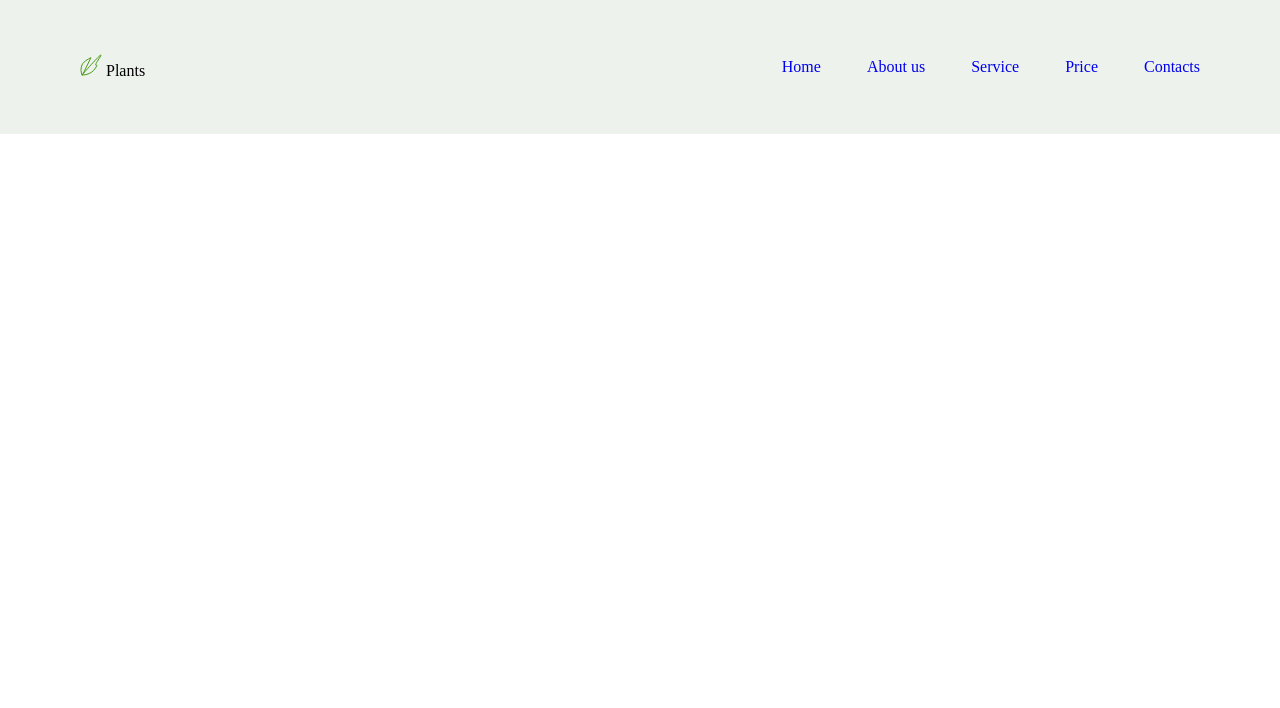
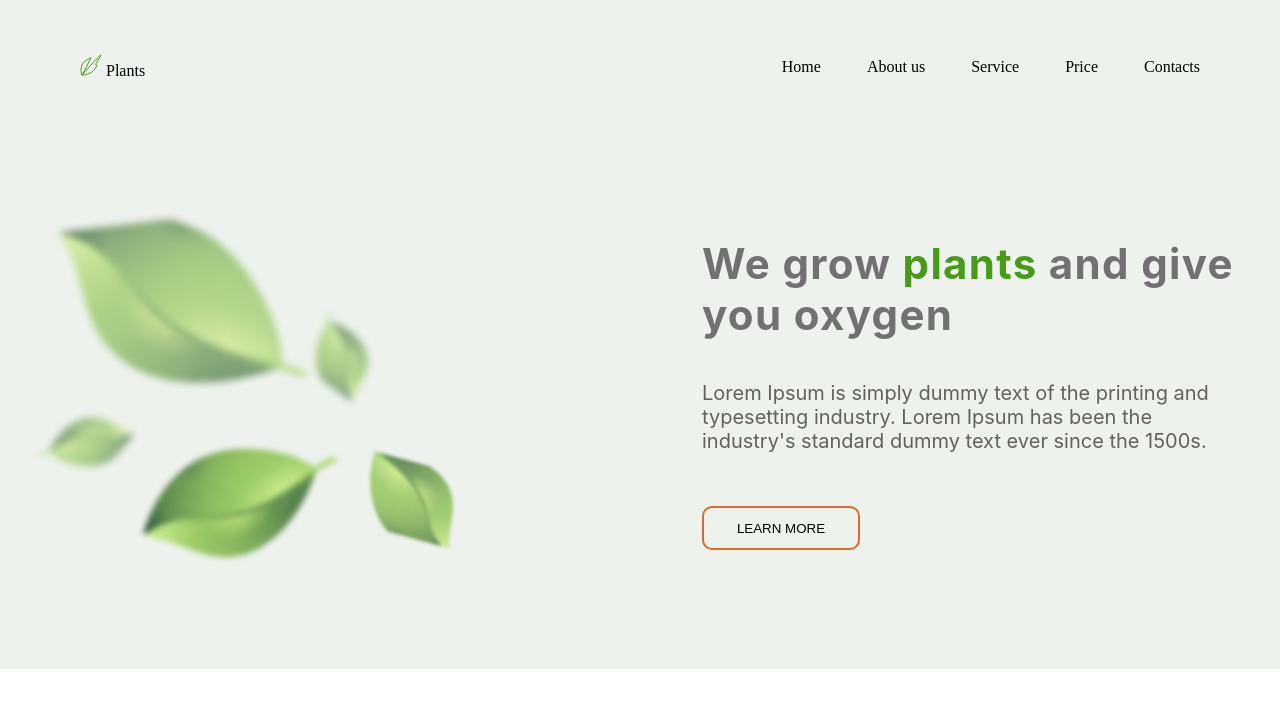
Before and after one commit to alenslyn/plants, a plain HTML site: page index.html in a window 1280 px wide. Drawn offline with Linux system fonts and the light colour scheme.

Commit message:
add welcome

```diff
--- a/index.html
+++ b/index.html
@@ -26,6 +26,25 @@
           </nav>
         </header>
       </section>
+      <section class="main__welcome">
+        <div class="welcome">
+          <div class="welcome__leafs leafs">
+            <img class="leafs__img" src="images/leafs1.png" />
+          </div>
+          <div class="welcome__info info">
+            <h1 class="info__title">
+              We grow <span class="info__colortext">plants</span> and give you
+              oxygen
+            </h1>
+            <p class="info__desc">
+              Lorem Ipsum is simply dummy text of the printing and typesetting
+              industry. Lorem Ipsum has been the<br />
+              industry's standard dummy text ever since the 1500s.
+            </p>
+            <button class="info__more">LEARN MORE</button>
+          </div>
+        </div>
+      </section>
     </article>
   </body>
 </html>
--- a/styles.css
+++ b/styles.css
@@ -17,7 +17,7 @@ li {
 .header {
   width: 1120px;
   height: 50px;
-  padding: 42px auto;
+
   display: flex;
   justify-content: space-between;
   align-items: center;
@@ -27,7 +27,60 @@ li {
   display: flex;
   gap: 46px;
 }
-
+.nav__pages a {
+  color: black;
+}
 .nav__pages li a:hover {
   color: #e06733;
 }
+.main__welcome {
+  padding-top: 62px;
+  padding-bottom: 62px;
+  background-color: #edf2ec;
+  display: flex;
+  justify-content: center;
+}
+.welcome {
+  display: flex;
+  justify-content: space-between;
+  gap: 224px;
+  max-width: 1222px;
+}
+.leafs__img {
+  width: 449px;
+  height: 407px;
+}
+.info__title {
+  font-family: Inter;
+  color: #717171;
+  width: 549px;
+  height: 101px;
+  font-size: 42px;
+  font-style: bold;
+  letter-spacing: 1pt;
+}
+.info__desc {
+  font-family: Inter;
+  color: #636060;
+  font-size: 20px;
+  width: 525px;
+  height: 105px;
+  font-style: Regular;
+}
+.info__colortext {
+  color: #499a18;
+}
+.info__more {
+  border-width: 2px;
+  border-color: #e06733;
+  border-style: solid;
+  border-radius: 10px;
+  width: 158px;
+  height: 44px;
+  background: rgba(224, 103, 51, 0);
+}
+.info__more:hover {
+  background-color: rgba(224, 103, 51, 1);
+  color: rgba(255, 255, 255, 1);
+  cursor: pointer;
+}
```
Also changed, not shown: 1 other file.
